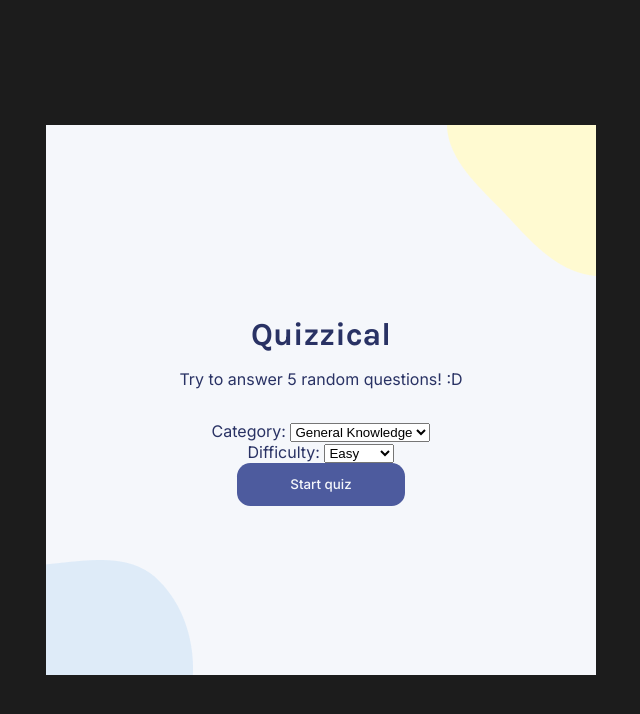
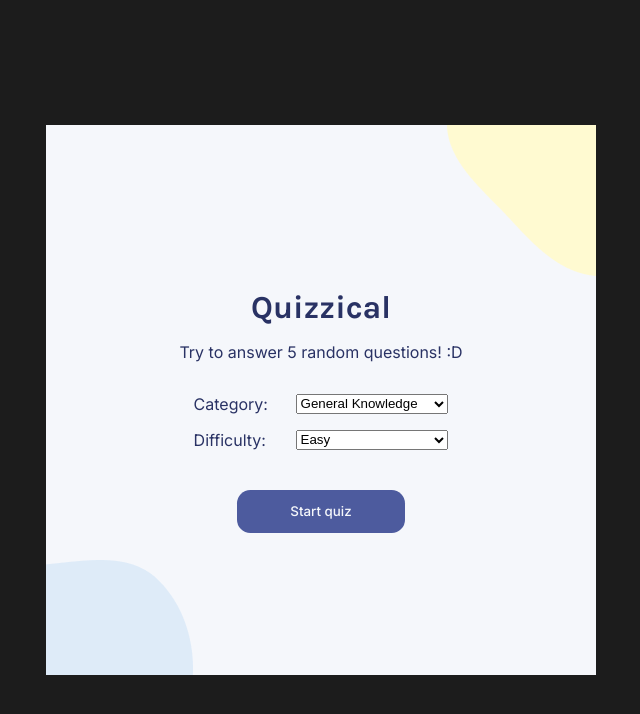
Before and after one commit to tentacle-bean/quizzical-app, a React (Vite) app: page / in a window 1280 px wide. Shown: the top 714 px of the page, without its empty margins (319-959 px from the left). Built offline with nearby package versions, Linux system fonts and the light colour scheme.

Commit message:
fixed quiz options form

```diff
--- a/index.html
+++ b/index.html
@@ -2,9 +2,9 @@
 <html lang="en">
   <head>
     <meta charset="UTF-8" />
-    <link rel="icon" type="image/svg+xml" href="/vite.svg" />
+    <!-- <link rel="icon" type="image/svg+xml" href="/vite.svg" /> -->
     <meta name="viewport" content="width=device-width, initial-scale=1.0" />
-    <title>Vite + React</title>
+    <title>Quizzical</title>
     <link rel="preconnect" href="https://fonts.googleapis.com">
     <link rel="preconnect" href="https://fonts.gstatic.com" crossorigin>
     <link href="https://fonts.googleapis.com/css2?family=Inter:wght@400;500;700&family=Karla:wght@700&display=swap" rel="stylesheet">
--- a/src/App.jsx
+++ b/src/App.jsx
@@ -15,27 +15,22 @@ export default function App(){
     )
 
 
-
     function startQuiz(){
         setQuizStarted(prev => !prev)
     }
 
 
     function handleChange(event){
-
         const {name, value} = event.target
-        setQuizOptions(prev => {
-            // console.log(name)
-            // console.log(value)
-
-            return {
+        setQuizOptions(prev => (
+            {
                 ...prev,
                 [name]: value
             }
-        })
+        ))
 
     }
-    //console.log(quizOptions)
+
 
     return(
         <main className='main'>
--- a/src/components/Intro.jsx
+++ b/src/components/Intro.jsx
@@ -2,8 +2,6 @@ import React from 'react'
 import '../styles/Intro.css'
 
 export default function Intro(props){
-    console.log(props.quizOptions)
-
     return (
         <div className='intro'>
             <h1 className='title'>Quizzical</h1>
@@ -14,7 +12,7 @@ export default function Intro(props){
                 <select
                     id="category"
                     name="category"
-                    value={props.quizOptions}
+                    value={props.quizOptions.category}
                     onChange={props.handleChange}
                 >
                     <option value={9}>General Knowledge</option>
@@ -31,7 +29,7 @@ export default function Intro(props){
                 <select
                     id="difficulty"
                     name="difficulty"
-                    value={props.quizOptions}
+                    value={props.quizOptions.difficulty}
                     onChange={props.handleChange}
                 >
                     <option value="easy">Easy</option>
--- a/src/styles/Intro.css
+++ b/src/styles/Intro.css
@@ -17,16 +17,21 @@
     margin-bottom: 2em;
 }
 
-/* .selector{
+.selector{
     width: 90%;
     display: flex;
     justify-content: space-between;
 }
 
+.selector + .selector{
+    margin-top: 1em;
+}
+
 .selector select{
     width: 60%;
-} */
+}
 
 .btn-start{
+    margin-top: 3em;
     padding: 1em 4em;
 }
```
